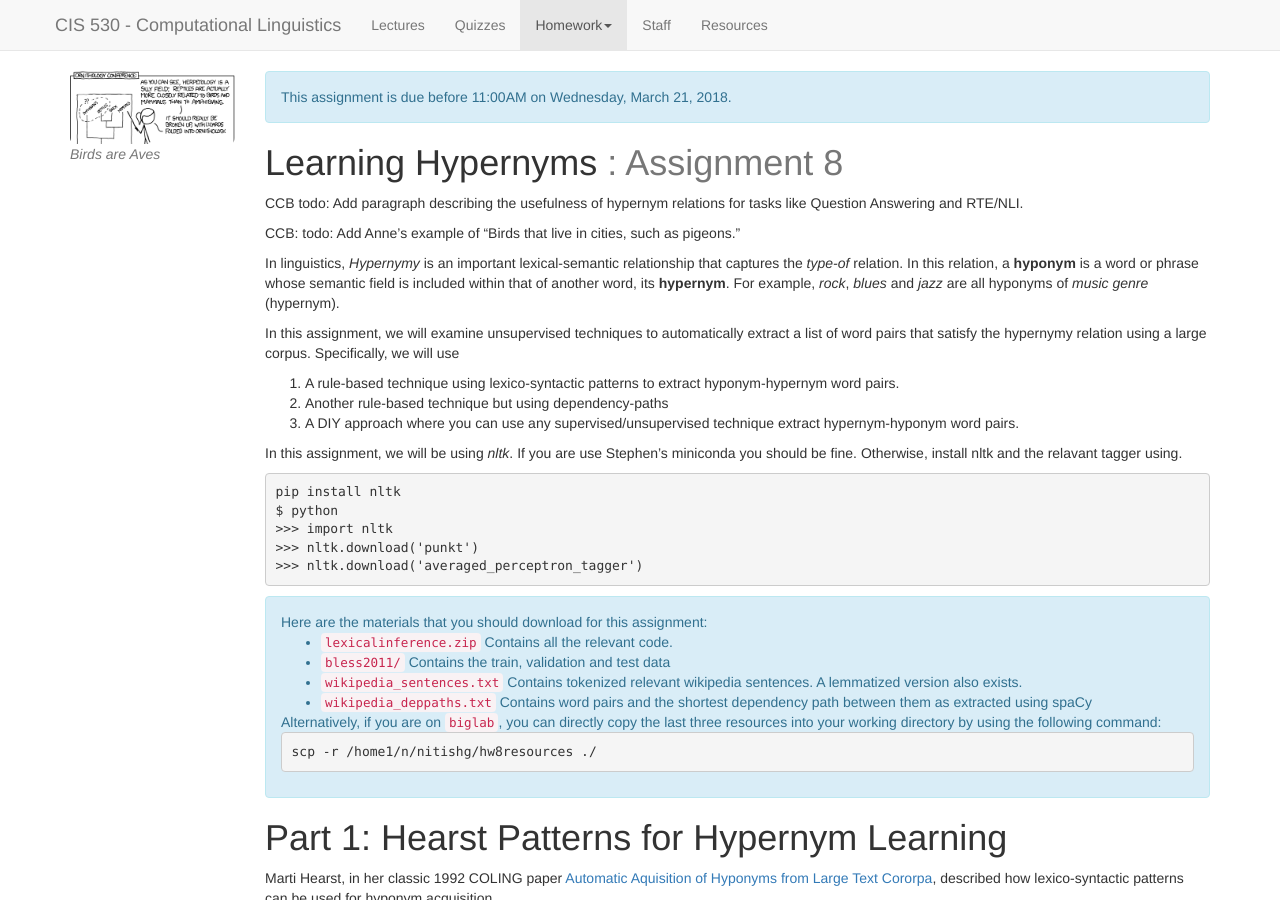
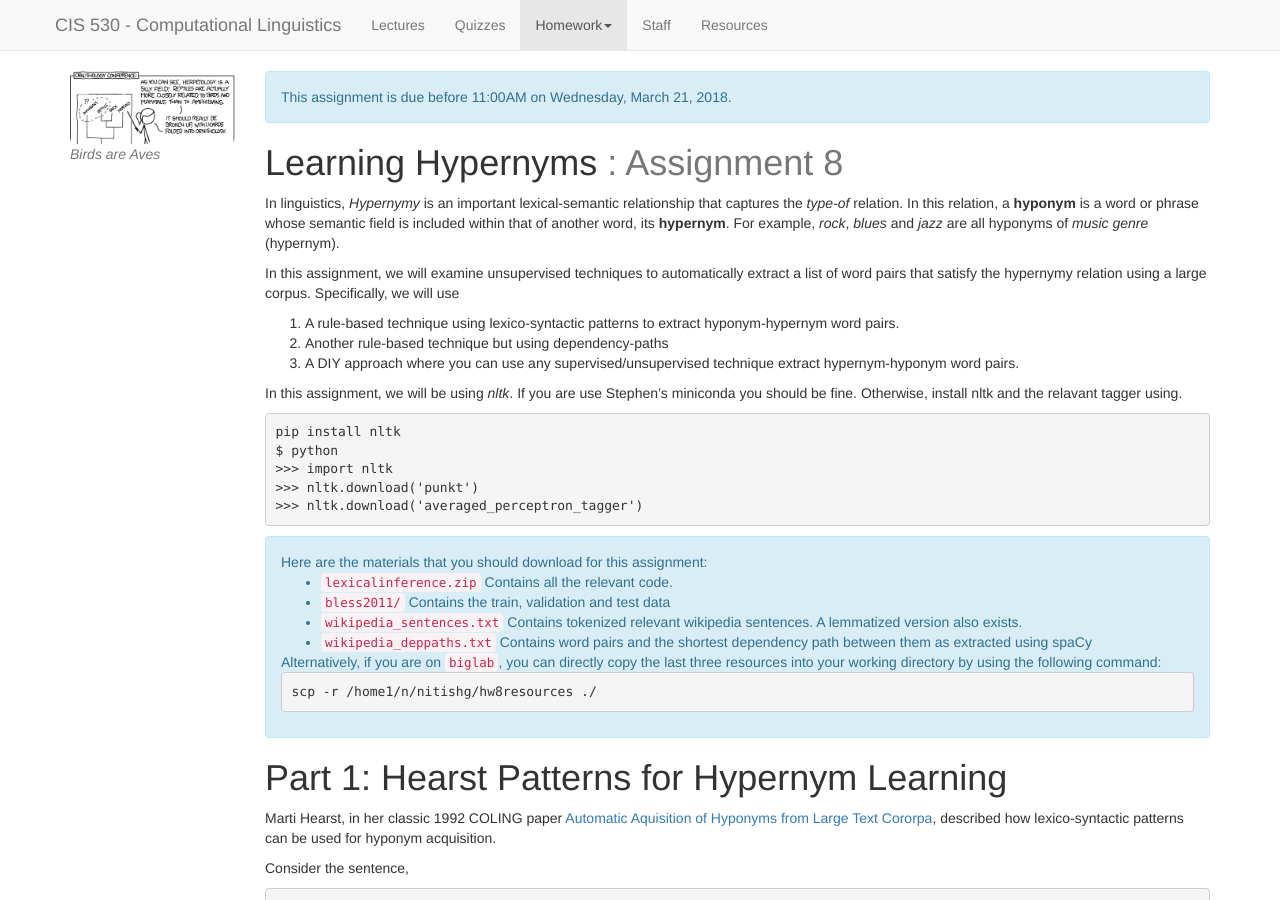
Before and after one commit to computational-linguistics-class/computational-linguistics-class.github.io, a Jekyll site: the page built from assignment8.md, in a window 1280 px wide and 900 px high. Built offline with Jekyll 4.4.1, drawn with Linux system fonts in a browser that asks for light colours; nearby versions of some CDN libraries; a script that is not in the unit is left out.

Commit message:
Commented out notes

```diff
--- a/assignment8.md
+++ b/assignment8.md
@@ -61,9 +61,7 @@ This assignment is due before {{ page.due_date | date: "%I:%M%p" }} on {{ page.d
 Learning Hypernyms <span class="text-muted">: Assignment 8</span>
 =============================================================
 
-CCB todo: Add paragraph describing the usefulness of hypernym relations for tasks like Question Answering and RTE/NLI.
-
-CCB: todo: Add Anne's example of "Birds that live in cities, such as pigeons."
+<!-- CCB todo: Add paragraph describing the usefulness of hypernym relations for tasks like Question Answering and RTE/NLI. CCB: todo: Add Anne's example of "Birds that live in cities, such as pigeons."  -->
 
 In linguistics, *Hypernymy* is an important lexical-semantic relationship that captures the *type-of* relation. In this relation, a **hyponym** is a word or phrase whose semantic field is included within that of another word, its **hypernym**. For example, *rock*, *blues* and *jazz* are all hyponyms of *music genre* (hypernym).
 
```
